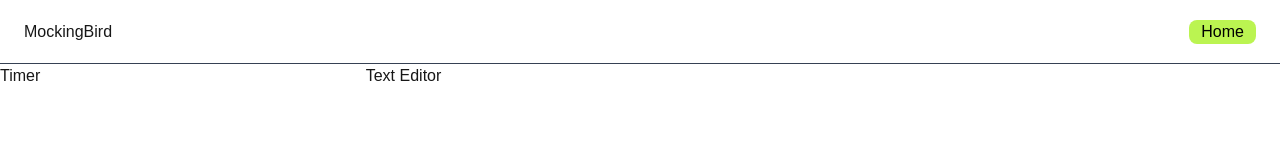
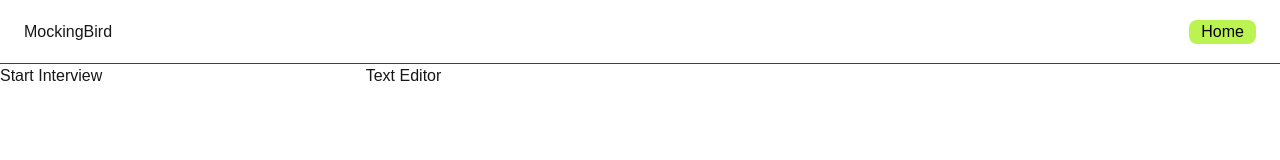
Before and after one commit to danxguerrero/MockingBird, a Next.js app in the folder mockingbird/: page /interview in a window 1280 px wide. Shown: the top 160 px of the page. Built offline with nearby package versions, Linux system fonts and the light colour scheme.

Commit message:
Created Timer component on Interview page.

```diff
--- /dev/null
+++ b/mockingbird/src/app/interview/components/Timer.tsx
@@ -0,0 +1,13 @@
+'use client'
+
+import { useState} from 'react'
+
+export const Timer = () => {
+    const [interviewActive, setInterviewActive] = useState(false)
+
+    return (
+        <div>
+            {interviewActive ? <p>Interview Active</p> : <button onClick={()=>setInterviewActive(true)}>Start Interview</button>}
+        </div>
+    )
+}
--- a/mockingbird/src/app/interview/page.tsx
+++ b/mockingbird/src/app/interview/page.tsx
@@ -1,9 +1,11 @@
+import { Timer } from "./components/Timer"
+
 export default function Page() {
     return (
         <div className="flex flex-1">
             <div className="bg-color-red-500 w-2/5 flex flex-col">
                 <div className="h-1/3">
-                    <p>Timer</p>
+                    <Timer />
                 </div>
                 <div className="h-2/3">
                     <p>Question</p>
```
